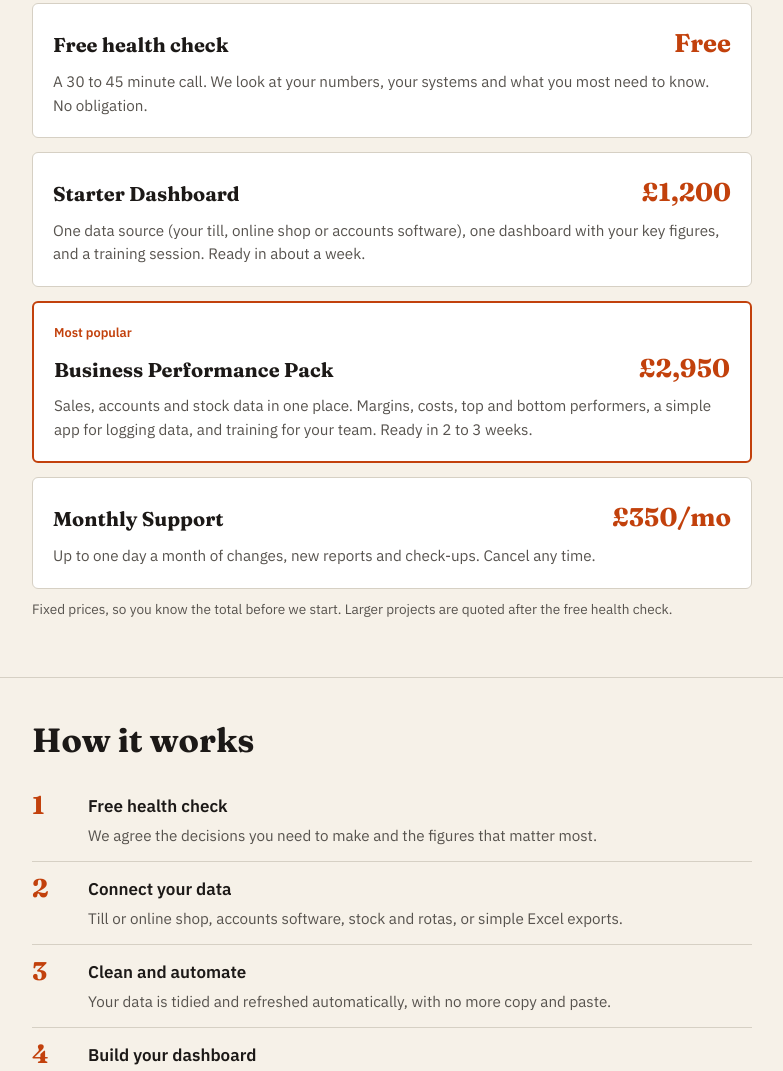
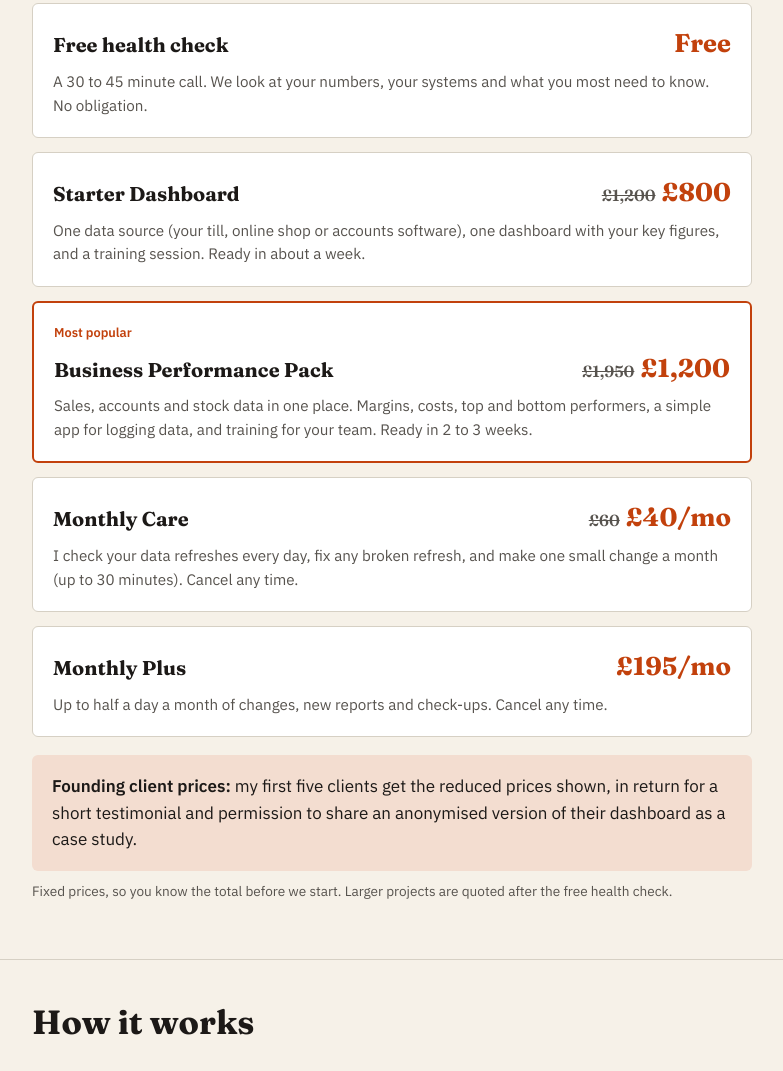
Before and after one commit to fnsama68-sys/powerbi, a plain HTML site: page index.html in a window 1280 px wide. Shown: the part 1160-2231 px from the top of the page, without its empty margins (248-1031 px from the left). Drawn offline with Linux system fonts and the light colour scheme.

Commit message:
Add files via upload

```diff
--- a/index.html
+++ b/index.html
@@ -221,10 +221,12 @@ footer{font-size:.8rem;color:var(--muted);padding:20px 0 28px}
 <h2>Packages and prices</h2>
 <div class="packages">
 <div class="pkg"><div class="top"><h3>Free health check</h3><span class="price">Free</span></div><p>A 30 to 45 minute call. We look at your numbers, your systems and what you most need to know. No obligation.</p></div>
-<div class="pkg"><div class="top"><h3>Starter Dashboard</h3><span class="price">£1,200</span></div><p>One data source (your till, online shop or accounts software), one dashboard with your key figures, and a training session. Ready in about a week.</p></div>
-<div class="pkg feature"><span class="tag">Most popular</span><div class="top"><h3>Business Performance Pack</h3><span class="price">£2,950</span></div><p>Sales, accounts and stock data in one place. Margins, costs, top and bottom performers, a simple app for logging data, and training for your team. Ready in 2 to 3 weeks.</p></div>
-<div class="pkg"><div class="top"><h3>Monthly Support</h3><span class="price">£350/mo</span></div><p>Up to one day a month of changes, new reports and check-ups. Cancel any time.</p></div>
+<div class="pkg"><div class="top"><h3>Starter Dashboard</h3><span class="price"><s style="color:var(--muted);font-weight:400;font-size:1rem;margin-right:6px">£1,200</s>£800</span></div><p>One data source (your till, online shop or accounts software), one dashboard with your key figures, and a training session. Ready in about a week.</p></div>
+<div class="pkg feature"><span class="tag">Most popular</span><div class="top"><h3>Business Performance Pack</h3><span class="price"><s style="color:var(--muted);font-weight:400;font-size:1rem;margin-right:6px">£1,950</s>£1,200</span></div><p>Sales, accounts and stock data in one place. Margins, costs, top and bottom performers, a simple app for logging data, and training for your team. Ready in 2 to 3 weeks.</p></div>
+<div class="pkg"><div class="top"><h3>Monthly Care</h3><span class="price"><s style="color:var(--muted);font-weight:400;font-size:1rem;margin-right:6px">£60</s>£40/mo</span></div><p>I check your data refreshes every day, fix any broken refresh, and make one small change a month (up to 30 minutes). Cancel any time.</p></div>
+<div class="pkg"><div class="top"><h3>Monthly Plus</h3><span class="price">£195/mo</span></div><p>Up to half a day a month of changes, new reports and check-ups. Cancel any time.</p></div>
 </div>
+<div class="offer"><p><b>Founding client prices:</b> my first five clients get the reduced prices shown, in return for a short testimonial and permission to share an anonymised version of their dashboard as a case study.</p></div>
 <p class="note">Fixed prices, so you know the total before we start. Larger projects are quoted after the free health check.</p>
 </div></section>
 <section><div class="wrap">
```
